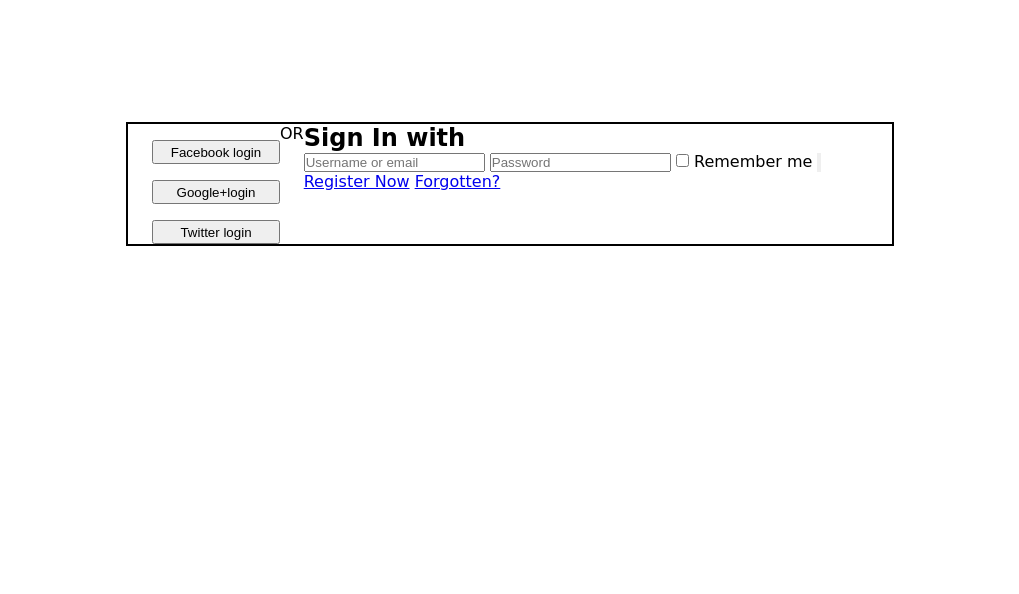
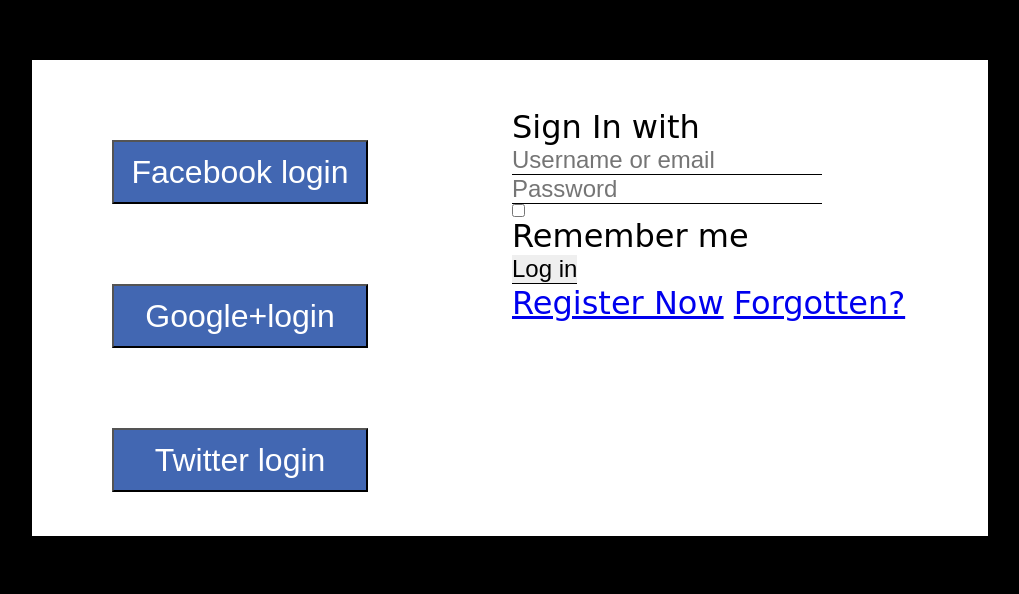
Before and after one commit to ahmadshahdarwesh/Log-in-page, a plain HTML site: page index.html in a window 1280 px wide. Shown: the part 198-792 px from the top of the page, without its empty margins (130-1149 px from the left). Drawn offline with Linux system fonts and the light colour scheme; a web font is replaced by a local one.

Commit message:
css styling started

```diff
--- a/css/style.css
+++ b/css/style.css
@@ -6,17 +6,46 @@
 }
 body {
   font-family: "Luxurious Roman", cursive;
+  width: 100vw;
+  height: 100vh;
+  background-color: black;
 }
 main {
+  background-color: white;
+  position: relative;
   border: 2px solid black;
-  margin: 25% auto;
-  width: 60%;
-  display: flex;
+  margin: 20% auto;
+  width: 60rem;
+  height: 30rem;
 }
 div input {
   display: block;
-  width: 8rem;
-  height: 1.5rem;
-  margin-top: 1rem;
-  margin-left: 1.5rem;
+  margin: 5rem;
+  width: 16rem;
+  height: 4rem;
+  font-size: 2rem;
+  color: white;
+  background-color: #4267b2;
 }
+form {
+  position: absolute;
+  top: 3rem;
+  left: 30rem;
+  font-size: 2rem;
+  display: block;
+}
+form input {
+  font-size: 1.5rem;
+  border: none;
+  border-bottom: 1px solid black;
+  display: block;
+}
+footer a {
+  display: inline;
+  position: relative;
+  top: 1rem;
+  right: 80%;
+  font-size: 2rem;
+
+  text-decoration: none;
+}
--- a/index.html
+++ b/index.html
@@ -9,15 +9,15 @@
   </head>
   <body>
     <main>
-      <div>
-        <input type="button" value="Facebook login" />
-        <input type="button" value="Google+login" />
-        <input type="button" value="Twitter login" />
+      <div class="links">
+        <input class="fb" type="button" value="Facebook login" />
+        <input class="gm" type="button" value="Google+login" />
+        <input class="tw" type="button" value="Twitter login" />
       </div>
-      <div class="divider">OR</div>
+      <span class="divider">OR</span>
 
       <form action="">
-        <h2>Sign In with</h2>
+        <p>Sign In with</p>
         <input
           type="text"
           name="Username"
@@ -32,14 +32,14 @@
           placeholder="Password"
           required
         />
-        <input type="checkbox" />
-        <label for="rememeber me">Remember me</label>
-        <input type="Button" name="Log in" />
+        <input type="checkbox" value="Remember me" />
+        <label for="#">Remember me</label>
+        <input type="submit" value="Log in" />
 
-        <footer>
+        <div>
           <a href="#">Register Now</a>
           <a href="#">Forgotten?</a>
-        </footer>
+        </div>
       </form>
     </main>
   </body>
```
